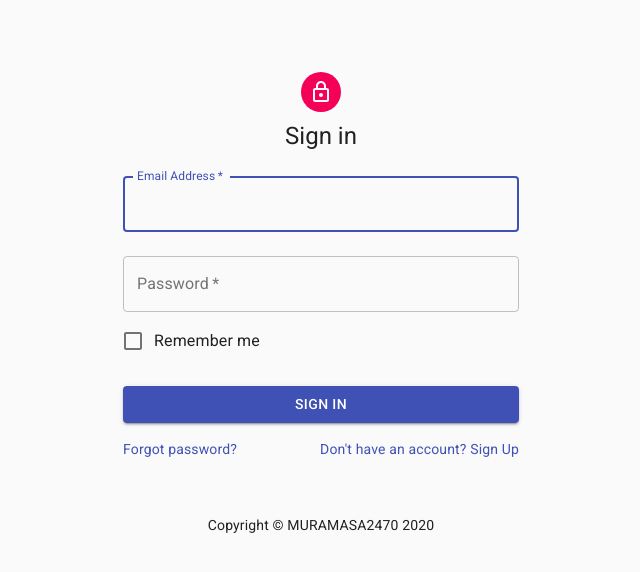
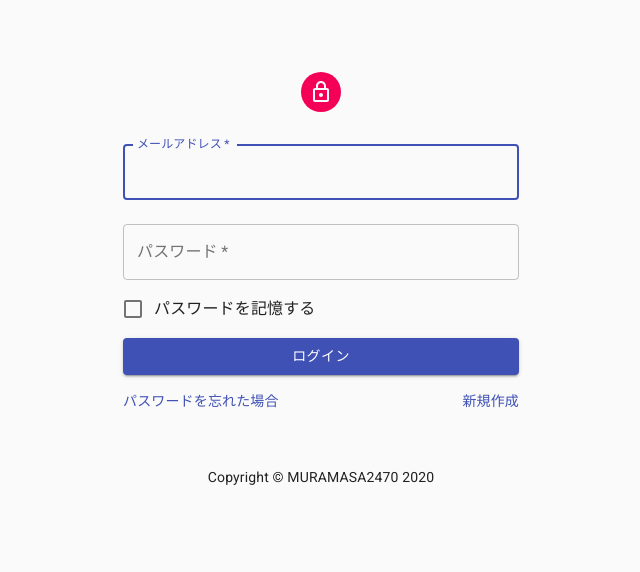
Before and after one commit to MURAMASA2470/react-study-app, a React (Create React App) app: page /login in a window 1280 px wide. Shown: the top 572 px of the page, without its empty margins (319-959 px from the left). Built offline with nearby package versions, Linux system fonts and the light colour scheme.

Commit message:
ログインページ日本語化

```diff
--- a/src/pages/login.tsx
+++ b/src/pages/login.tsx
@@ -30,7 +30,7 @@ const styles = makeStyles((theme: Theme) => ({
     marginTop: theme.spacing(1),
   },
   submit: {
-    margin: theme.spacing(3, 0, 2),
+    margin: theme.spacing(1, 0, 2),
   },
   footer: {
     padding: theme.spacing(3, 2),
@@ -57,7 +57,7 @@ const Login: React.FC<Props> = props => {
           <LockOutlinedIcon />
         </Avatar>
         <Typography component="h1" variant="h5">
-          Sign in
+          {process.env.REACT_APP_APPLICATION_NAME}
         </Typography>
         <div className={classes.form}>
           <TextField
@@ -66,7 +66,7 @@ const Login: React.FC<Props> = props => {
             required
             fullWidth
             id="email"
-            label="Email Address"
+            label="メールアドレス"
             name="email"
             autoComplete="email"
             autoFocus
@@ -77,14 +77,14 @@ const Login: React.FC<Props> = props => {
             required
             fullWidth
             name="password"
-            label="Password"
+            label="パスワード"
             type="password"
             id="password"
             autoComplete="current-password"
           />
           <FormControlLabel
             control={<Checkbox value="remember" color="primary" />}
-            label="Remember me"
+            label="パスワードを記憶する"
           />
           <Button
             type="submit"
@@ -94,17 +94,17 @@ const Login: React.FC<Props> = props => {
             className={classes.submit}
             onClick={onSubmit}
           >
-            Sign In
+            {"ログイン"}
           </Button>
           <Grid container>
             <Grid item xs>
               <Link href="#" variant="body2">
-                Forgot password?
+                {"パスワードを忘れた場合"}
               </Link>
             </Grid>
             <Grid item>
               <Link href="#" variant="body2">
-                {"Don't have an account? Sign Up"}
+                {"新規作成"}
               </Link>
             </Grid>
           </Grid>
```
